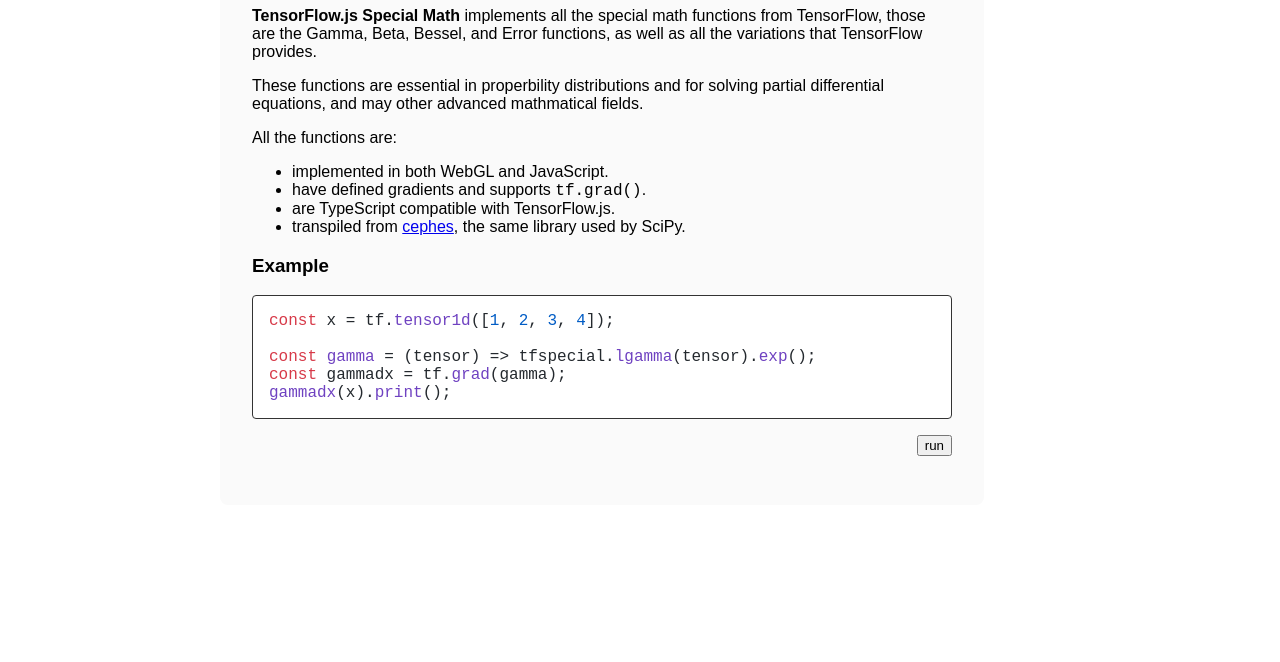
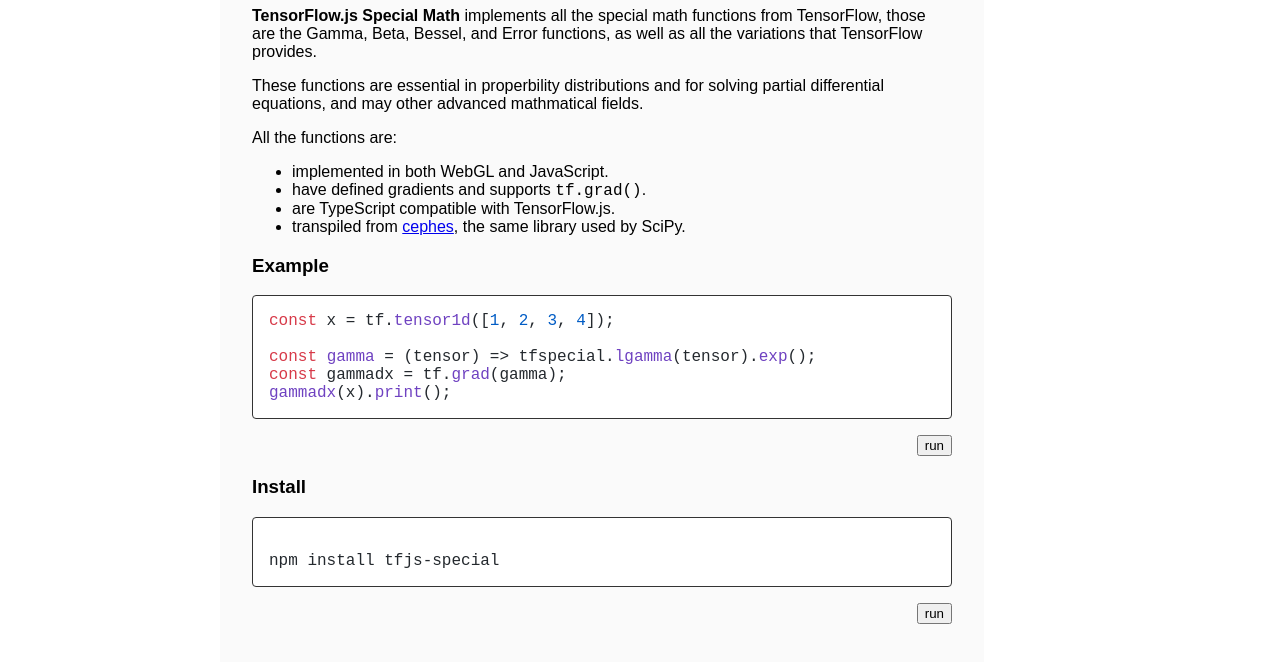
Before and after one commit to AndreasMadsen/tfjs-special, a website: page build-docs/overview.hbs in a window 1280 px wide. Shown: the part 160-822 px from the top of the page. Before the commit the page ends 800 px from the top, so only its background shows below. Drawn offline with nearby package versions, Linux system fonts and the light colour scheme; files that its build step writes are made by us from their sources; files whose address does not match are found by name.

Commit message:
add install instructions

```diff
--- a/build-docs/overview.hbs
+++ b/build-docs/overview.hbs
@@ -43,6 +43,11 @@
 const gammadx = tf.grad(gamma);
 gammadx(x).print();
 </code></pre>
+
+<h3>Install</h3>
+<pre><code>
+npm install tfjs-special
+</code></pre>
 </section>
 
 <script src="https://cdnjs.cloudflare.com/ajax/libs/tensorflow/1.2.3/tf.min.js"></script>
```
Also changed, not shown: README.md.
